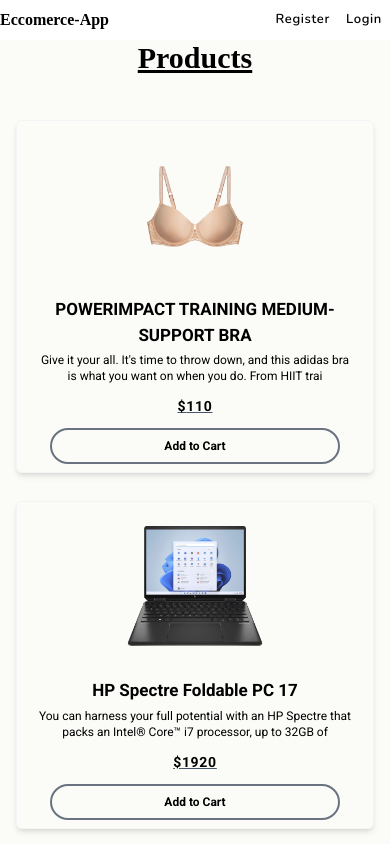
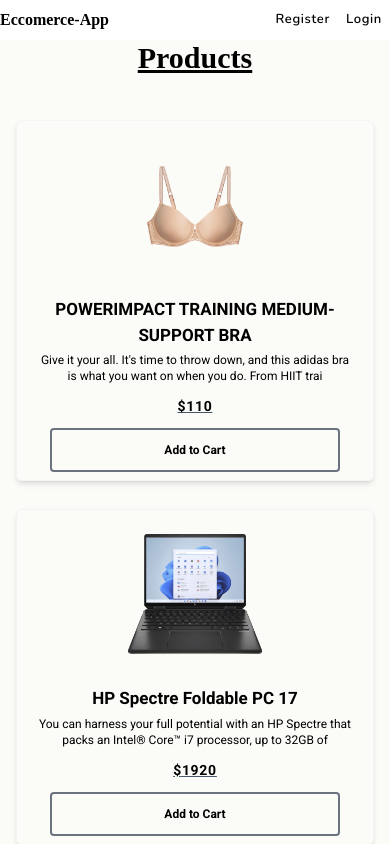
Before and after one commit to Hilcbek/simpleEcoFront, a React (Vite) app: page / in a window 390 px wide. Shown: the top 844 px of the page. Built offline with nearby package versions, Linux system fonts and the light colour scheme; a web font is replaced by a local one.

Commit message:
adasasdaasdasasdasdasasdaasdaasda

```diff
--- a/src/Pages/Product.jsx
+++ b/src/Pages/Product.jsx
@@ -32,7 +32,7 @@
       </p>
       <button
         onClick={addToCart}
-        className="xs:p-2 w-10/12 md:p-1 md:hover:bg-gray-800 md:hover:text-white transition duration-300 rounded-3xl border-solid font-Roboto border-gray-500 border-[2px] md:px-3 font-semibold text-xs my-1"
+        className="xs:p-3 w-10/12 md:p-1 md:hover:bg-gray-800 md:hover:text-white transition duration-300 xs:rounded-[4px] md:rounded-3xl border-solid font-Roboto border-gray-500 border-[2px] md:px-3 font-semibold text-xs my-1"
       >
         Add to Cart
       </button>
```
